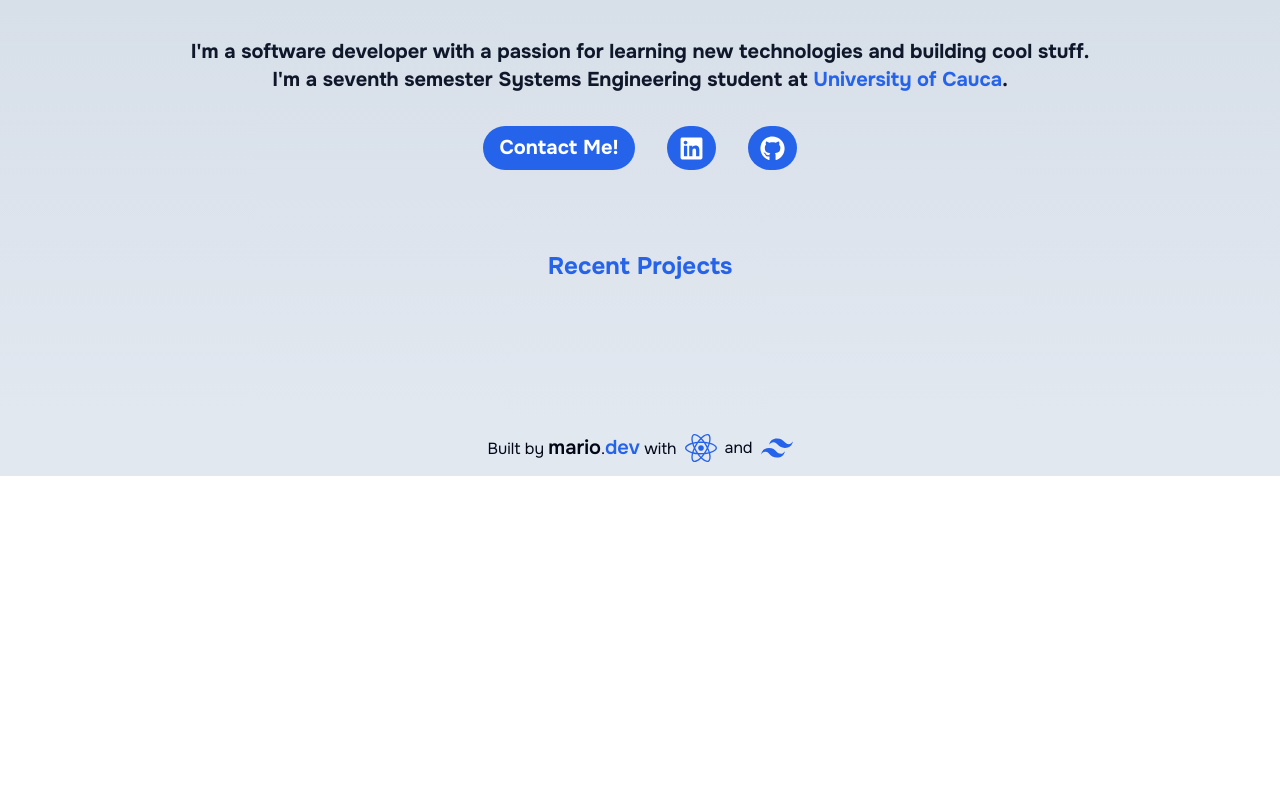
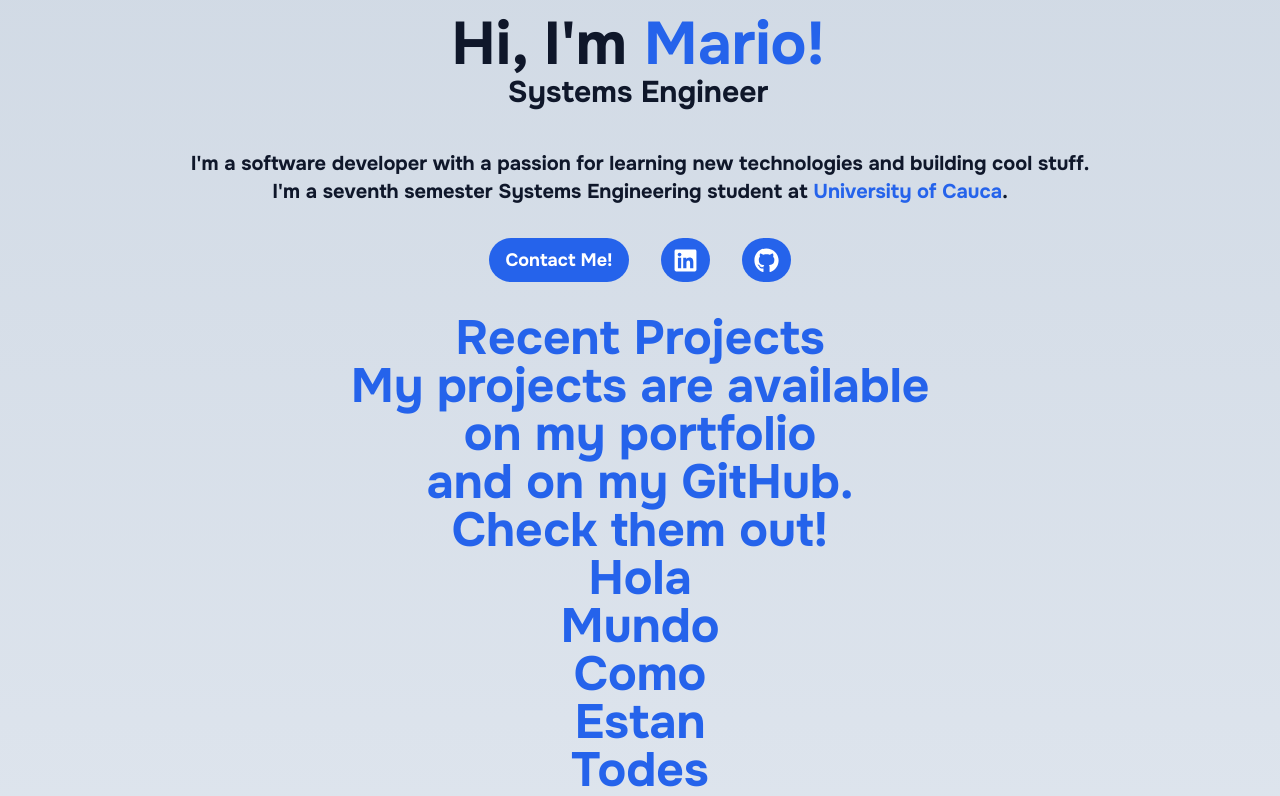
Before and after one commit to cmperdomo17/my_portfolio, a React (Create React App) app: page / in a window 1280 px wide. Shown: the part 460-1256 px from the top of the page. Before the commit the page ends 936 px from the top, so only its background shows below. Built offline with nearby package versions, Linux system fonts and the light colour scheme.

Commit message:
Update Home and Navbar components

```diff
--- a/src/components/Home.jsx
+++ b/src/components/Home.jsx
@@ -8,7 +8,7 @@ const Home = () => {
 
     return (
 
-    <div className={`flex flex-col justify-center h-[100vh] md:h-[110vh] ${darkMode ? 'bg-gradient-to-b from-black to-slate-950' : 'bg-gradient-to-b from-slate-300 to-slate-200'}`}>
+    <div className={`flex flex-col justify-center h-[170vh] md:h-[200vh] ${darkMode ? 'bg-gradient-to-b from-black to-slate-950' : 'bg-gradient-to-b from-slate-300 to-slate-200'}`}>
 
         <Link to='/about' className="flex justify-center pb-4">
             <img
@@ -43,9 +43,9 @@ const Home = () => {
                 </div>
             </div>
 
-            <div className="flex justify-center pb-12 pt-4">
+            <div className="flex justify-center pb-4 pt-4">
 
-                <Link to="/contact" className={`p-2 px-4 m-4 text-xl rounded-full hover:scale-110 transition-all duration-200 ${darkMode ? 'bg-blue-400 text-slate-900' : 'bg-blue-600 text-white'}`}>
+                <Link to="/contact" className={`p-2 px-4 m-4 text-lg rounded-full hover:scale-110 transition-all duration-200 ${darkMode ? 'bg-blue-400 text-slate-900' : 'bg-blue-600 text-white'}`}>
                     Contact Me!
                 </Link>
 
@@ -58,11 +58,15 @@ const Home = () => {
                 </a>
             </div>
 
-            <div className="flex justify-center pt-4">
-                <div className={`text-lg md:text-2xl font-Onest ${darkMode ? 'text-blue-400' : 'text-blue-600'}`}>
+            <div className="flex justify-center">
+                <div className={`text-lg md:text-5xl font-Onest ${darkMode ? 'text-blue-400' : 'text-blue-600'}`}>
                     <h1>
                         Recent Projects
                     </h1>
+
+                    <p>
+                        My projects are available <br /> on my portfolio <br /> and on my GitHub. <br /> Check them out! <br /> Hola <br /> Mundo <br /> Como <br /> Estan <br /> Todes <br /> Jeje <br /> Y tu?
+                    </p>
                 </div>
             </div>
         </div>
--- a/src/components/Navbar.jsx
+++ b/src/components/Navbar.jsx
@@ -16,7 +16,7 @@ const NavBar = () => {
     return (
         <div>
             <nav className={`${darkMode ? 'bg-transparent text-white' : 'bg-transparent text-slate-950'}`}>
-                <div className="flex flex-col md:flex-row fixed w-full justify-between items-center pt-4 pb-2 px-20 backdrop-blur-2xl">
+                <div className="flex flex-col md:flex-row fixed w-full justify-between items-center pt-4 pb-2 px-20 backdrop-blur-3xl">
                     <Link to='/' className="font-Onest font-bold text-center cursor-pointer mb-4 md:mb-0">
                         <h1 className="text-xl hover:scale-110 transition-all ease-out ">
                             &lt; mario.<span className={`${darkMode ? 'text-blue-300' : 'text-blue-600' }`}>dev </span>/&gt;
```
